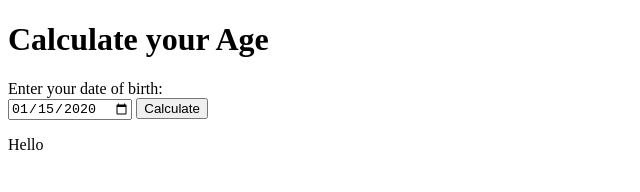
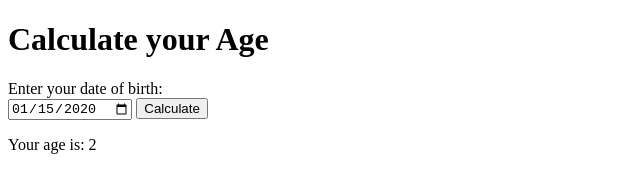
Before and after one commit to CyraIftikhar/age-calculator, a plain HTML site: page index.html in a window 1280 px wide. Both pictures are taken after typing "2020-01-15" into the empty fields and a click on the button "Calculate". Shown: the full height of the page, 0-640 px from the left. Drawn offline with Linux system fonts and the light colour scheme.

Commit message:
fixed js code

```diff
--- a/index.html
+++ b/index.html
@@ -13,7 +13,7 @@
       <input type="date" id="dob" />
       <input type="button" value="Calculate" onclick="calculateAge()" />
     </form>
-    <p id="age">Hello</p>
+    <p id="age"></p>
     <script src="./script.js"></script>
   </body>
 </html>
--- a/script.js
+++ b/script.js
@@ -1,7 +1,6 @@
 function calculateAge() {
-  let dob = document.getElementById("dob").value;
+  let dob = new Date(document.getElementById("dob").value);
   let today = new Date();
   let age = today.getFullYear() - dob.getFullYear();
-
   document.getElementById("age").innerHTML = "Your age is: " + age;
 }
```
